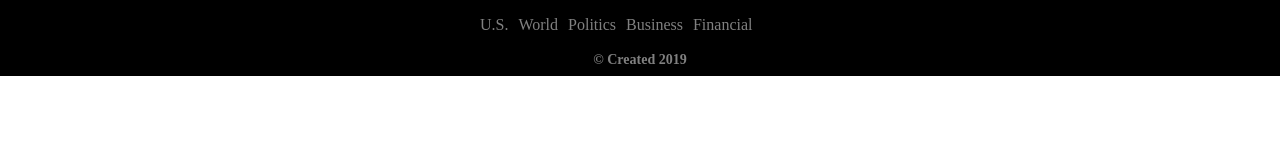
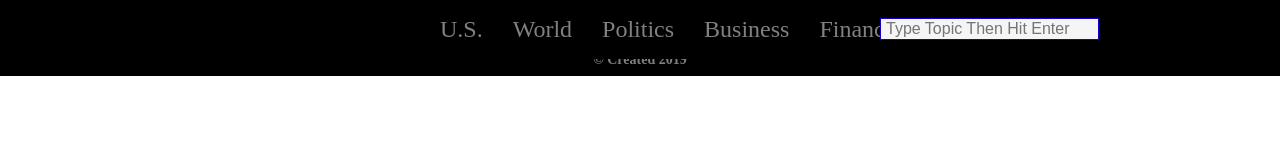
Before and after one commit to vronney/news-fetch-api, a plain HTML site: page index.html in a window 1280 px wide. Drawn offline with Linux system fonts and the light colour scheme; no server answers.

Commit message:
Added my news section.  This gives the user the ability to search for their news preference.  The user types in a topic and hits enter to see a display of news articles on the topic entered.

```diff
--- a/index.html
+++ b/index.html
@@ -6,7 +6,8 @@
   <meta name="viewport" content="width=device-width, initial-scale=1.0">
   <meta http-equiv="X-UA-Compatible" content="ie=edge">
   <title>News Fetch API</title>
-  <link rel="stylesheet" type="text/css" href="style.css">
+  <link rel="stylesheet" href="style.css" type="text/css">
+
 </head>
 
 <body>
@@ -19,8 +20,12 @@
           <li><a href="#0" id="getWorldNews">World</a></li>
           <li><a href="#0" id="getPoliticsNews">Politics</a></li>
           <li><a href="#0" id="getBusinessNews">Business</a></li>
-          <li><a href="#0" id="getFinancialNews">Financial</a></li>
+          <li><a href="#0" id="getFinancialNews">Financials</a></li>
         </ul>
+        <div class="searchBox">
+          <input type="text" value="" class="searchTerm" id="search" onkeypress="getAllNews()"
+            placeholder="Type Topic Then Hit Enter">
+        </div>
       </nav>
     </div>
     <div id="title">
@@ -28,6 +33,7 @@
     <div id="output">
 
     </div>
+
   </div>
   <button onclick="topFunction()" id="myBtn" title="Go to top">Top</button>
   <div class="footer">
@@ -38,6 +44,7 @@
   </div>
 
   <script src="script.js"></script>
+  <script src="https://use.fontawesome.com/8195270b27.js"></script>
 
 </body>
 
--- a/script.js
+++ b/script.js
@@ -101,13 +101,13 @@ function getBusinessNews() {
         <p class="article-description">${article.description}</p>
         </div>
       `;
-        });
+            });
             document.getElementById('title').innerHTML = title;
             document.getElementById('output').innerHTML = output;
             // This will have the next window open at the top of the page.
             window.scrollTo(0, 0);
         });
-    }
+}
 
 
 /************************* Financial *************
@@ -138,6 +138,43 @@ function getFinancialNews() {
         });
 }
 
+/******************** My Preference News ********************************/
+document.getElementById('getWorldNews').addEventListener('keypress', getAllNews);
+
+function getAllNews() {
+
+    let url = 'https://newsapi.org/v2/everything?q=';
+    let api = 'c02ce0b8722e4571b94f800934093ac1';
+    let input = document.getElementById('search').value;
+    let key = event.keyCode || event.which;
+
+    if (key == 13) {
+
+        fetch(url + `${input}` + `&apiKey=${api}`)
+            .then((res) => res.json())
+            .then((data) => {
+                console.log(data);
+                let title = '<h1>My News</h1>';
+                let output = ' ';
+                data.articles.map((article) => {
+                    output += `
+        <div class="card">
+        <h2 class="article-title">${article.title}</h2>
+        <a href=${article.url} target="_blank" rel="noopener referrer"><img class="article-image" src=${article.urlToImage}></a>
+        <p class="article-description">${article.description}</p>
+        </div>
+      `;
+                });
+                document.getElementById('title').innerHTML = title;
+                document.getElementById('output').innerHTML = output;
+                // This will have the next window open at the top of the page.
+                window.scrollTo(0, 0);
+            });
+    }
+}
+
+
+
 window.onscroll = function () {scrollFunction()};
 
 function scrollFunction() {
--- a/style.css
+++ b/style.css
@@ -102,10 +102,17 @@ Descr: Tabbed secondary navigation
     /* Add a dark-grey background on hover */
 }
 
+.searchBox {
+    display: flex;
+    justify-content: center;
+    margin-bottom: 10px;
+}
+
 
 @media only screen and (max-width: 500px) {
     .s-tabs__list {
-        margin-left: 16px;
+        padding-left: 0;
+        justify-content: space-evenly;
     }
 
     .card:last-child {
@@ -115,7 +122,6 @@ Descr: Tabbed secondary navigation
     #title h1 {
         text-align: center;
     }
-
 }
 
 @media only screen and (min-width: 501px) {
@@ -123,7 +129,6 @@ Descr: Tabbed secondary navigation
         display: grid;
         grid-column-start: 1;
         grid-column-end: span 4;
-
         text-align: center;
     }
 
@@ -137,10 +142,40 @@ Descr: Tabbed secondary navigation
     hr {
         visibility: hidden;
     }
+
+    li {
+        margin-right: 20px;
+    }
+
+    .s-tabs {
+        display: inline-flex;
+    }
+
+    .navbar {
+        text-align: center;
+    }
+
+    .s-tabs__list {
+        padding-left: 0;
+        margin-right: 20px;
+    }
+
+    .searchBox {
+        margin-top: 18px;
+        margin-left: 20px;
+    }
+
+    .searchTerm {
+        font-size: 1rem;
+    }
+
+    a {
+        font-size: 1.5rem;
+    }
 }
 
 h1 {
-    margin-top: 55px;
+    margin-top: 85px;
 }
 
 .s-tabs {
@@ -150,11 +185,12 @@ h1 {
 
 .s-tabs__list {
     display: flex;
-    overflow: auto;
-    -webkit-overflow-scrolling: auto;
+    overflow: none;
+    -webkit-overflow-scrolling: none;
     list-style-type: none;
     width: 100%;
     margin-left: 0;
+    justify-content: space-around;
 }
 
 li {
@@ -191,3 +227,19 @@ a:hover {
     line-height: .5em;
 
 }
+
+.searchTerm {
+    float: left;
+    width: auto;
+    border: 1px solid #1400cc;
+    padding: 5px;
+    height: 10px;
+    /* border-radius: 5px; */
+    outline: none;
+    color: #000000;
+    background-color: whitesmoke;
+}
+
+.searchTerm:focus {
+    color: #00B4CC;
+}
```
Lines whose indentation alone changed are shown as unchanged.
